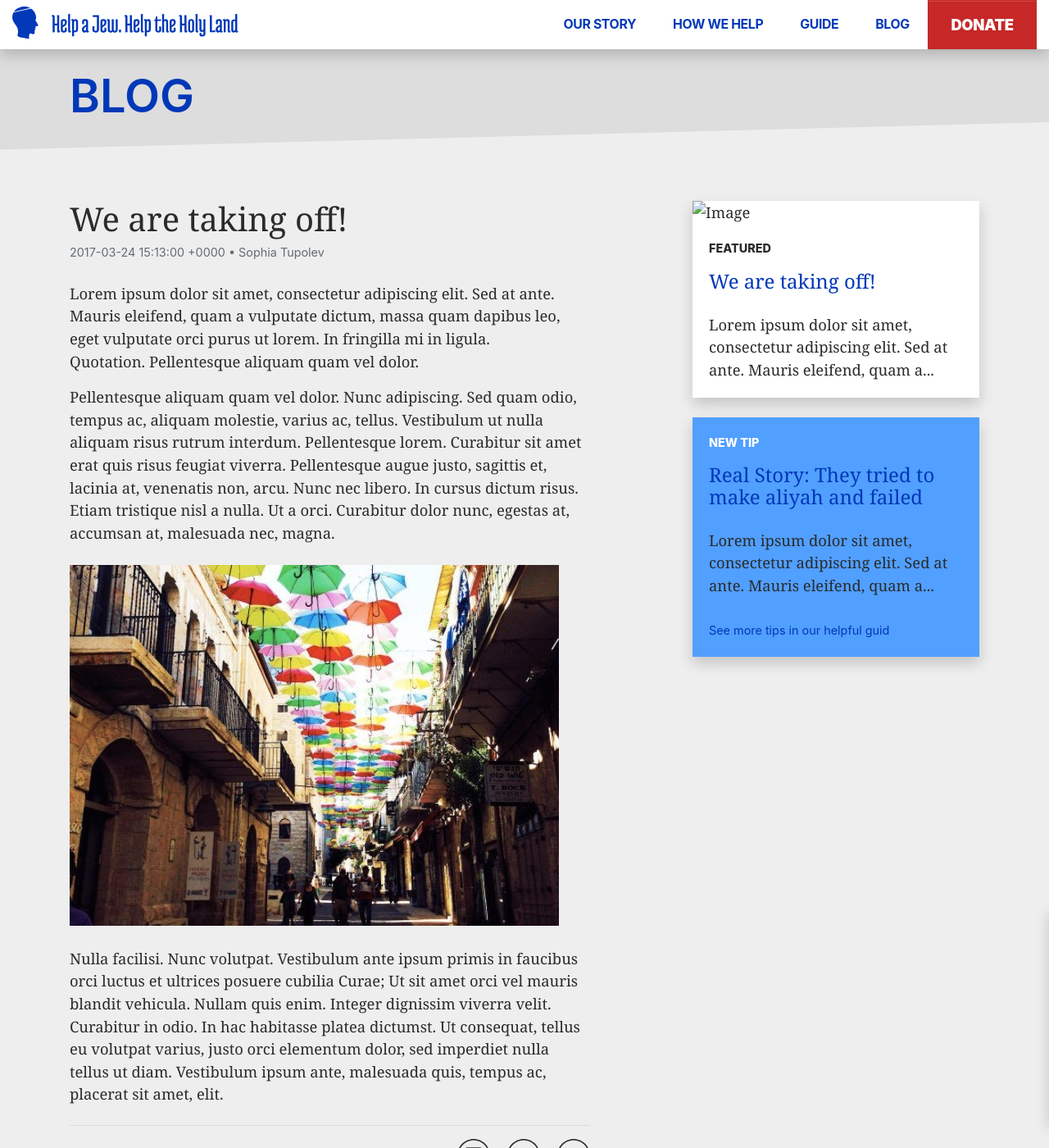
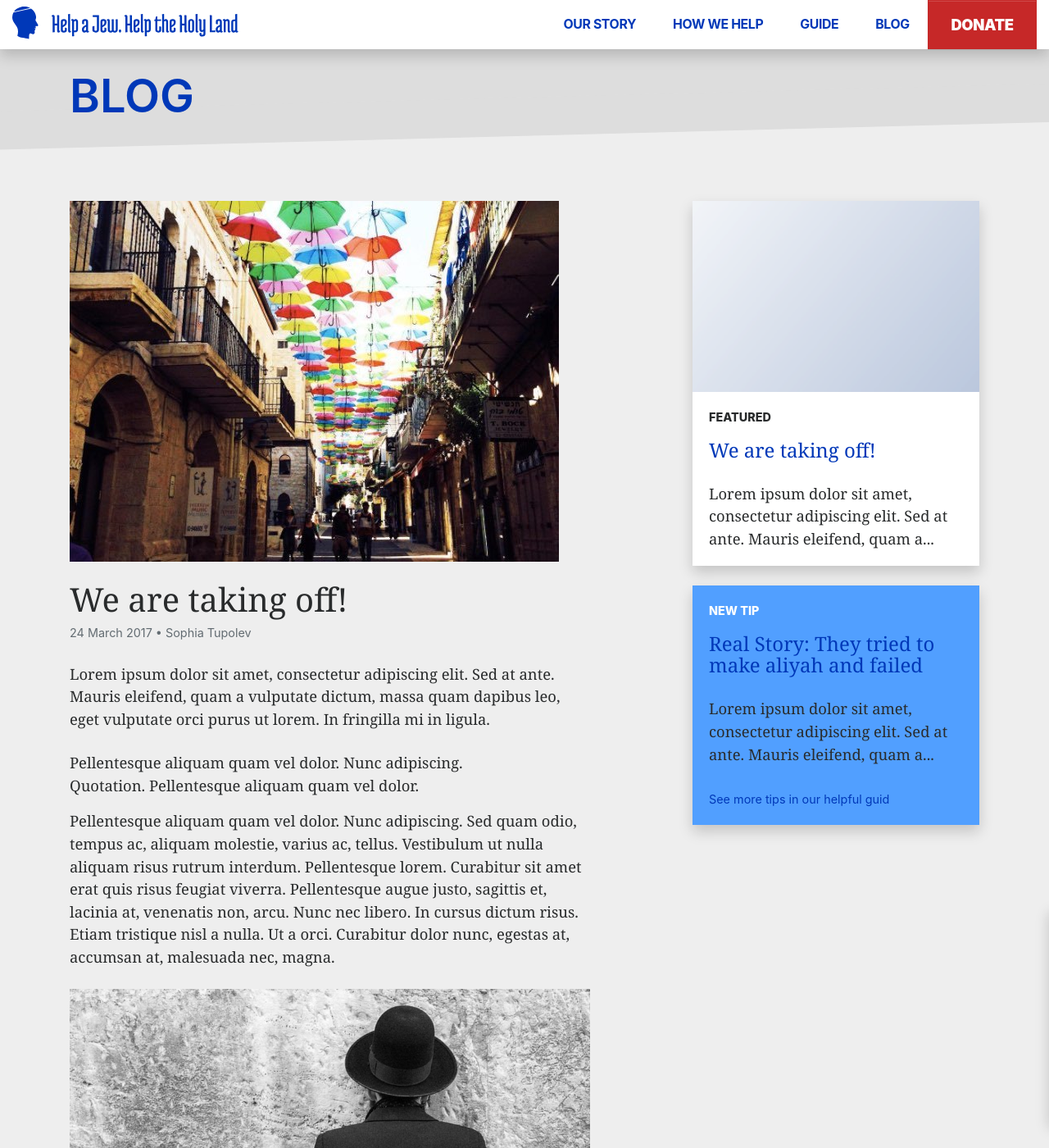
Before and after one commit to vinegredz/haj-1, a Jekyll site: the page built from _posts/2017-03-24-first.markdown, in a window 1280 px wide and 1400 px high. Shown: the whole window at 82% size. Built offline with Jekyll 4.4.1, drawn with Linux system fonts in a browser that asks for light colours.

Commit message:
dates formatting

```diff
--- a/_config.yml
+++ b/_config.yml
@@ -38,7 +38,7 @@ facebook: "//facebook.com"
 phone: "+972 54 555 55 55"
 address: 25 Mashukaze Street<br/>Tel Aviv-Yafo, 1231234<br/>Israel
 permalink: "/:title/"
-image-placeholder: assets/img/placeholder-image.png
+image-placeholder: assets/img/image-placeholder.png
 excerpt_separator: "<!--more-->"
 markdown: kramdown
 gems:
--- a/_layouts/post.html
+++ b/_layouts/post.html
@@ -17,9 +17,13 @@ layout: default
 
         <div class="col-lg-7">
 
+            {% unless page.thumbnail_image == empty %}
+            <img class="mb-4" src="{{ page.thumbnail_image | relative_url }}" alt="Image">
+            {% endunless %}
+
             <h1>{{ page.title }}</h1>
             <p class="f-sans f-sm text-gray-light">
-                {{ page.date }}
+                {{ page.date | date_to_long_string}}
 
                 {% if page.author %}
                 • {{ page.author }}
@@ -56,7 +60,7 @@ layout: default
 
             <div class="card card-white">
                 <img class="card-img-top"
-                     src="{{ site.posts.last.image | relative_url }}"
+                     src="{{ site.posts.last.image | default: site.image-placeholder | relative_url }}"
                      alt="Image">
                 <div class="card-block">
                     <p class="text-uppercase f-sans f-bold f-sm">Featured</p>
--- a/_posts/2017-03-24-first.markdown
+++ b/_posts/2017-03-24-first.markdown
@@ -1,16 +1,19 @@
 ---
 title: We are taking off!
 date: 2017-03-24 15:13:00 Z
+thumbnail_image: "/uploads/photo-from-grid.jpg"
 ---
 
 Lorem ipsum dolor sit amet, consectetur adipiscing elit. Sed at ante. Mauris eleifend, quam a vulputate dictum, massa quam dapibus leo, eget vulputate orci purus ut lorem. In fringilla mi in ligula.
 
 <!--more-->
 
+Pellentesque aliquam quam vel dolor. Nunc adipiscing.
+
 > Quotation. Pellentesque aliquam quam vel dolor.
 
 Pellentesque aliquam quam vel dolor. Nunc adipiscing. Sed quam odio, tempus ac, aliquam molestie, varius ac, tellus. Vestibulum ut nulla aliquam risus rutrum interdum. Pellentesque lorem. Curabitur sit amet erat quis risus feugiat viverra. Pellentesque augue justo, sagittis et, lacinia at, venenatis non, arcu. Nunc nec libero. In cursus dictum risus. Etiam tristique nisl a nulla. Ut a orci. Curabitur dolor nunc, egestas at, accumsan at, malesuada nec, magna.
 
-![photo-from-grid.jpg](/uploads/photo-from-grid.jpg)
+![photo-from-grid.jpg](/uploads/stock-photo-199416697.jpg)
 
 Nulla facilisi. Nunc volutpat. Vestibulum ante ipsum primis in faucibus orci luctus et ultrices posuere cubilia Curae; Ut sit amet orci vel mauris blandit vehicula. Nullam quis enim. Integer dignissim viverra velit. Curabitur in odio. In hac habitasse platea dictumst. Ut consequat, tellus eu volutpat varius, justo orci elementum dolor, sed imperdiet nulla tellus ut diam. Vestibulum ipsum ante, malesuada quis, tempus ac, placerat sit amet, elit.
--- a/_posts/2017-03-29-third.markdown
+++ b/_posts/2017-03-29-third.markdown
@@ -1,7 +1,7 @@
 ---
 title: 'Real Story: They tried to make aliyah and failed'
 date: 2017-03-29 08:13:00 Z
-thumbnail_image: "/uploads/image43434.jpg"
+thumbnail_image: "/uploads/anton-mislawsky-160225.jpg"
 author: Thomas More
 ---
 
```
Also changed, not shown: blog.html (+6 -6 lines), assets/img/image-placeholder.png (renamed from assets/img/placeholder-image.png).
